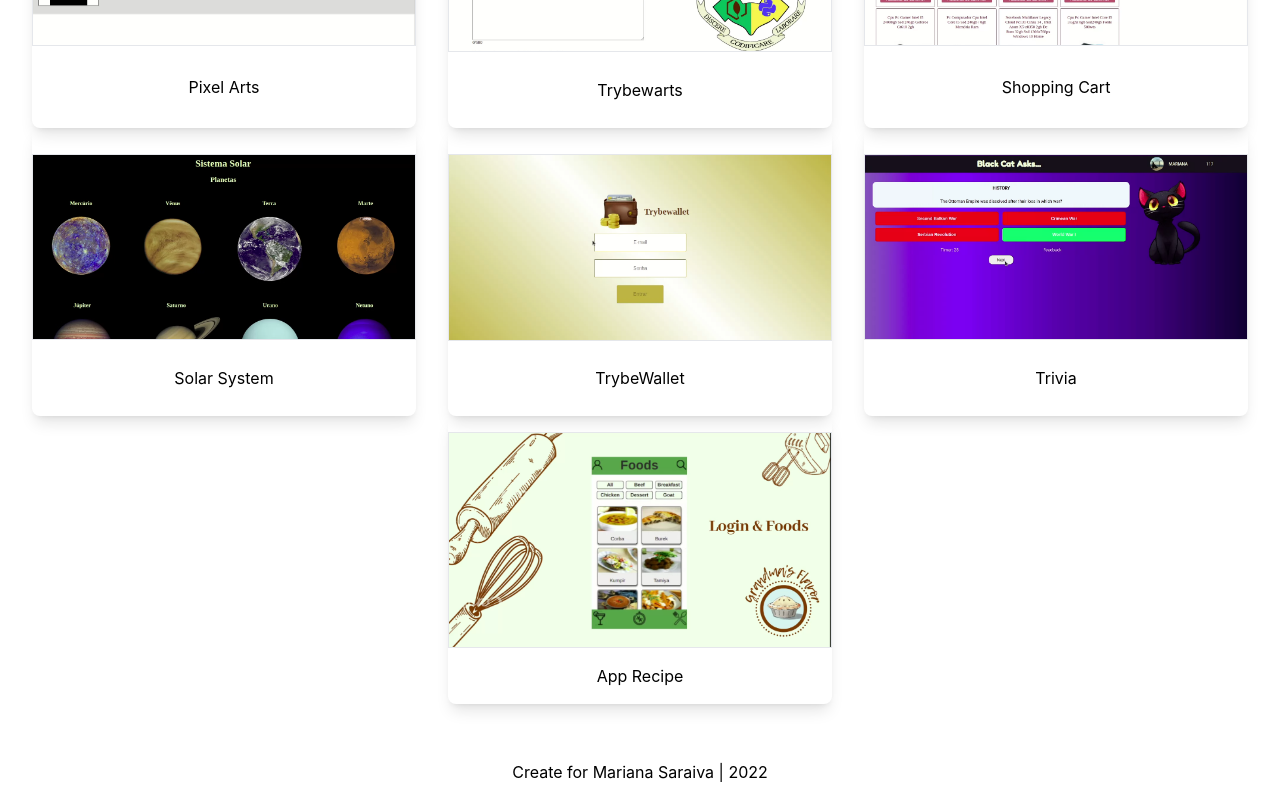
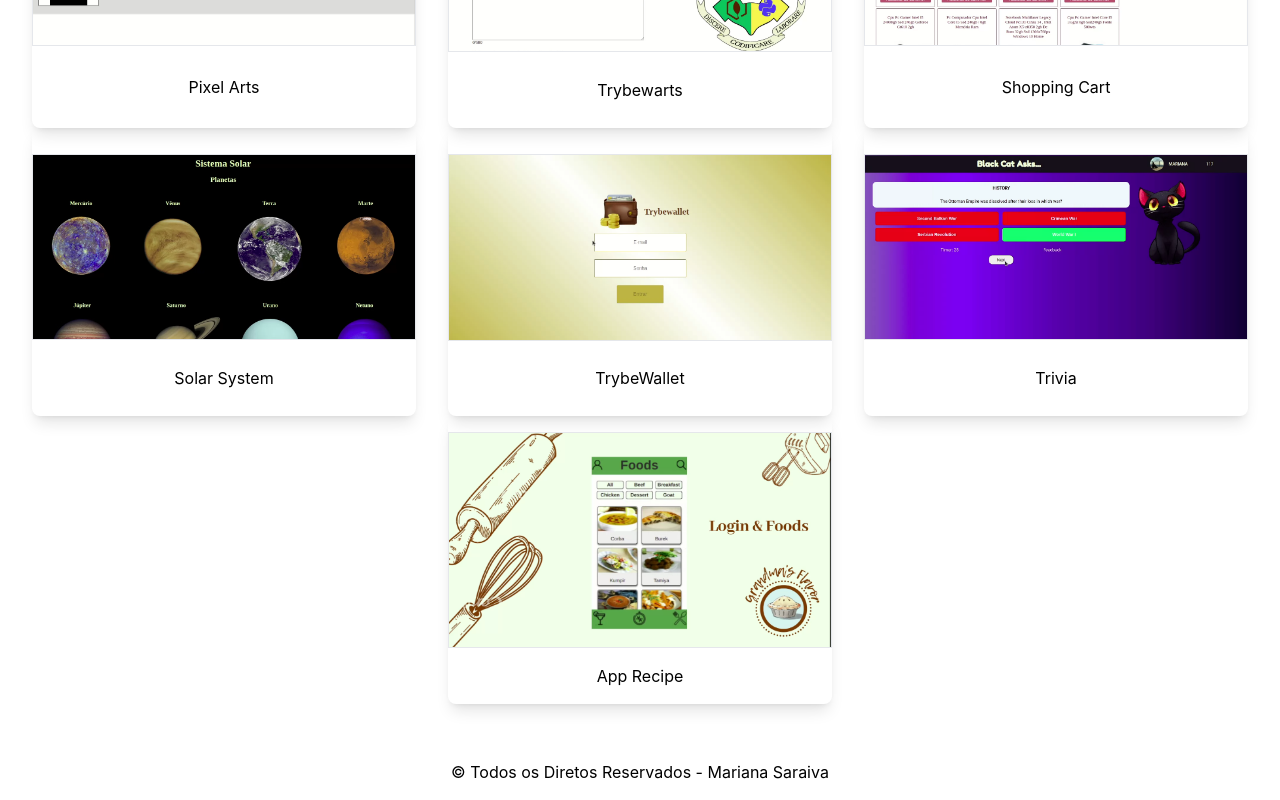
Before and after one commit to marianasaraiva/marianasaraiva.github.io, a React (Create React App) app: page /projects in a window 1280 px wide. Shown: the part 1248-2048 px from the top of the page. Built offline with nearby package versions, Linux system fonts and the light colour scheme.

Commit message:
feat: text footer add

```diff
--- a/src/components/Footer.js
+++ b/src/components/Footer.js
@@ -4,7 +4,7 @@ import { FooterStyled } from './styles.js';
 function Footer() {
   return (
     <FooterStyled>
-        <p>Create for Mariana Saraiva | 2022</p>
+        <p>© Todos os Diretos Reservados - Mariana Saraiva </p>
     </FooterStyled>
   );
 }
```
